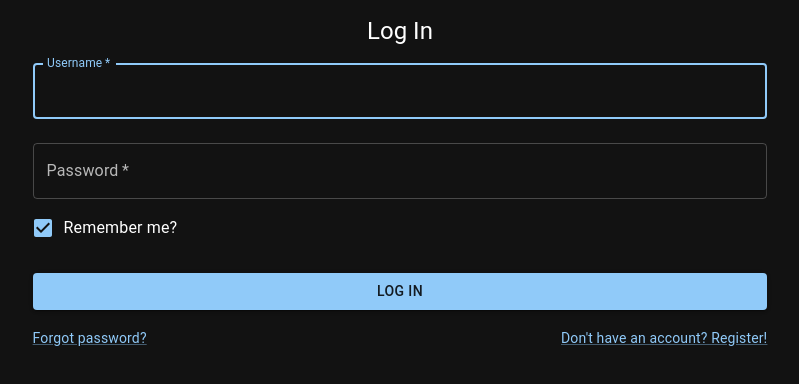
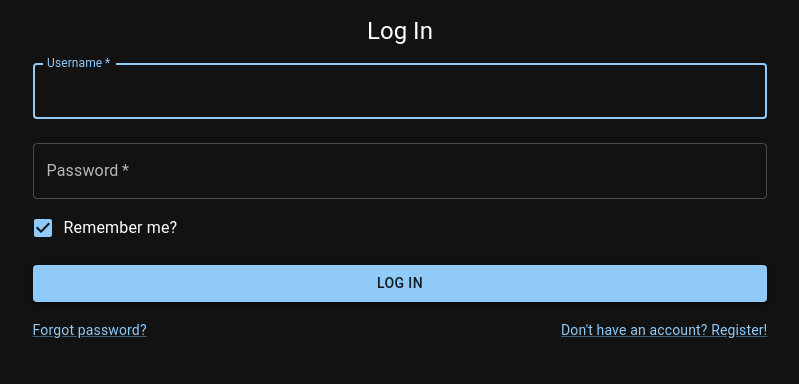
Before and after one commit to zachbakerdev/open-natter-client, a React (Create React App) app: page /login in a window 1280 px wide. Shown: the top 384 px of the page, without its empty margins (240-1039 px from the left). Built offline with nearby package versions, Linux system fonts and the light colour scheme.

Commit message:
fix: uneven padding around login button

```diff
--- a/src/pages/LoginPage.tsx
+++ b/src/pages/LoginPage.tsx
@@ -80,7 +80,7 @@ const LoginPage: FC = () => {
                     type="submit"
                     fullWidth
                     variant="contained"
-                    sx={{ mt: 3, mb: 2 }}
+                    sx={{ mt: 2, mb: 2 }}
                 >
                     {strings.login}
                 </Button>
```
